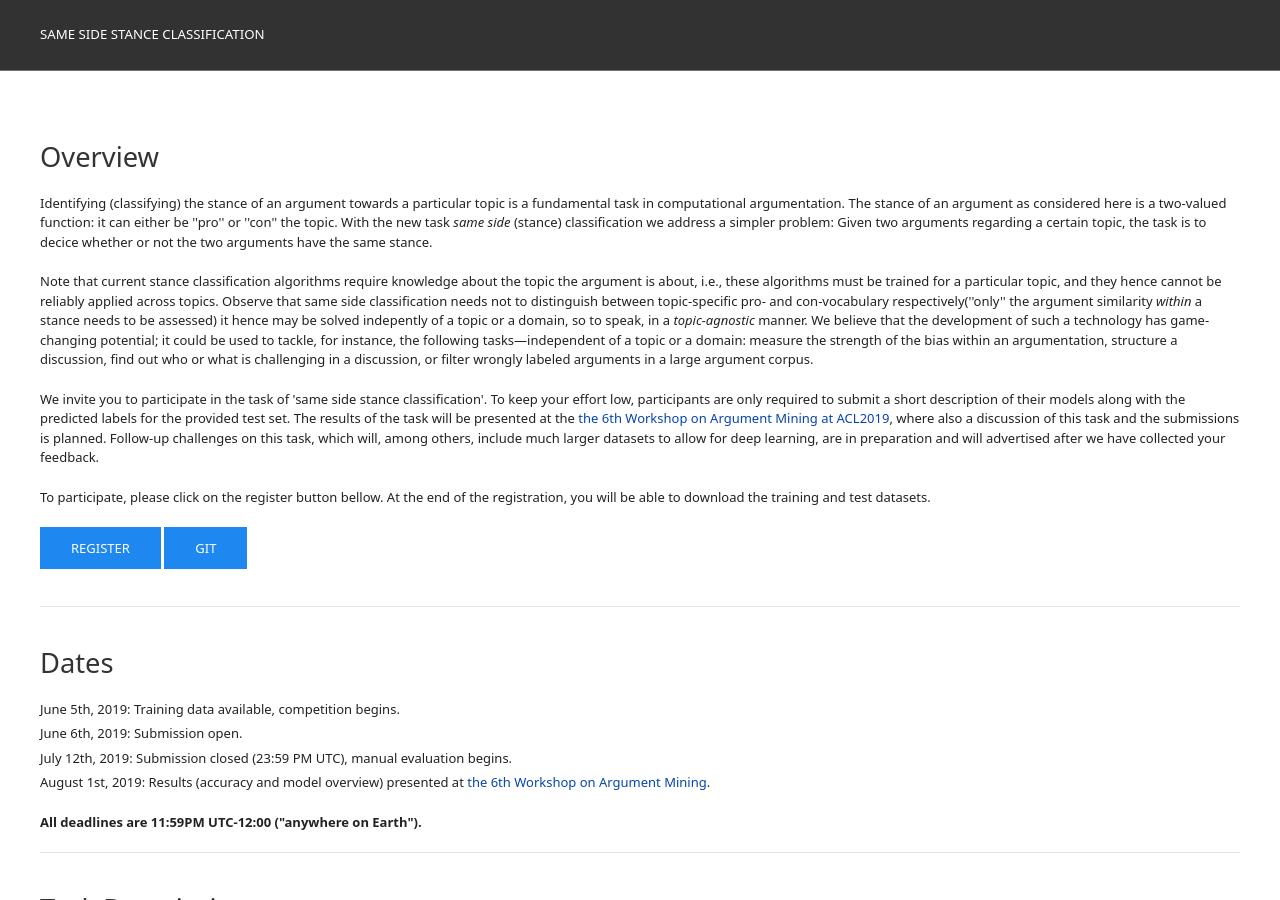
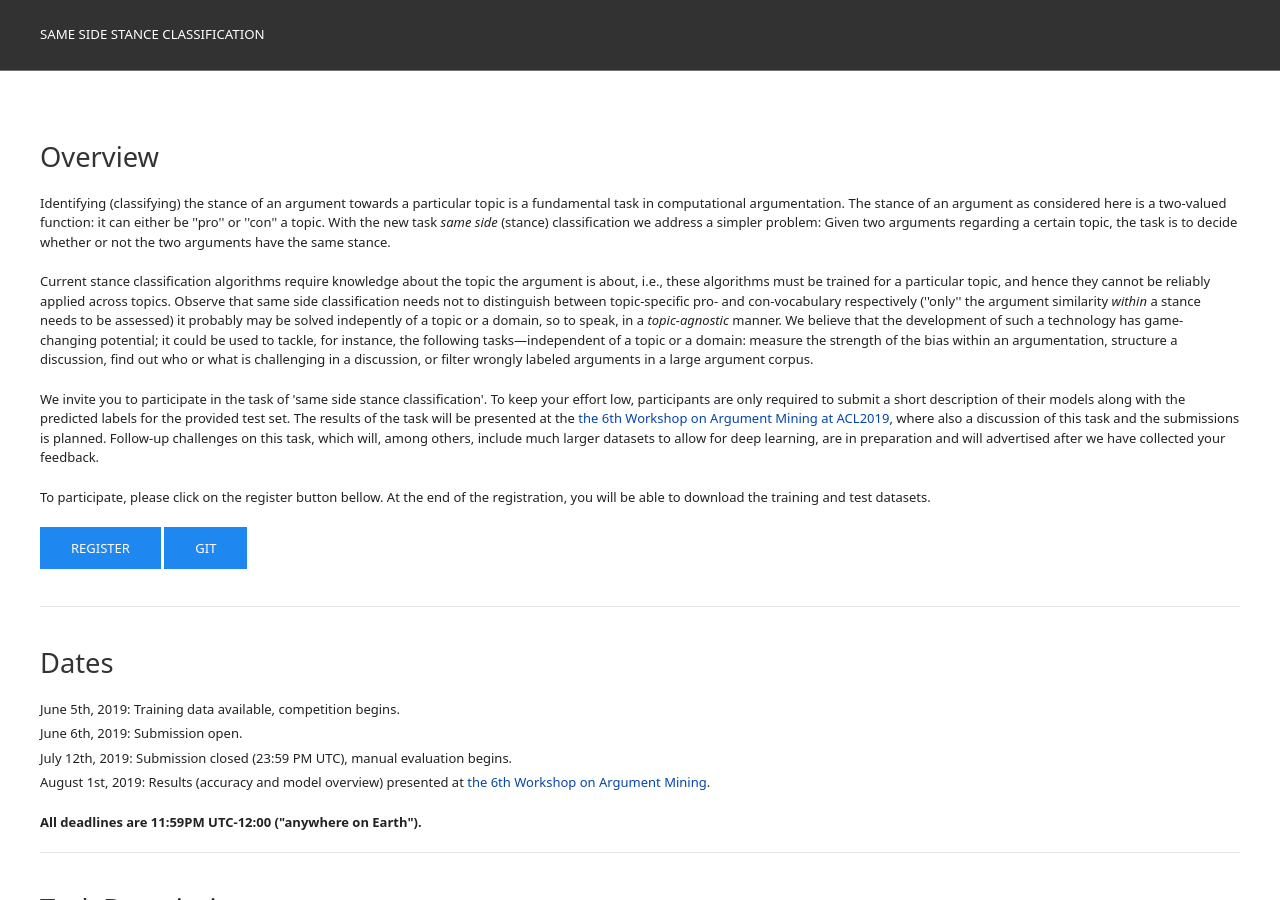
Before and after one commit to shahbazsyed/sameside-webis-de.github.io, a Jekyll site: the page built from index.html, in a window 1280 px wide and 900 px high. Built offline with Jekyll 4.4.1, drawn with Linux system fonts in a browser that asks for light colours.

Commit message:
Update index.html

```diff
--- a/index.html
+++ b/index.html
@@ -10,10 +10,10 @@ description: Same Side Stance Classification
 
         <h1>Overview</h1>
 <p>
-Identifying (classifying) the stance of an argument towards a particular topic is a fundamental task in computational argumentation. The stance of an argument as considered here is a two-valued function: it can either be ''pro'' or ''con'' the topic. With the new task <i>same side</i> (stance) classification we address a simpler problem: Given two arguments regarding a certain topic, the task is to decice whether or not the two arguments have the same stance.
+Identifying (classifying) the stance of an argument towards a particular topic is a fundamental task in computational argumentation. The stance of an argument as considered here is a two-valued function: it can either be ''pro'' or ''con'' a topic. With the new task <i>same side</i> (stance) classification we address a simpler problem: Given two arguments regarding a certain topic, the task is to decide whether or not the two arguments have the same stance.
 </p>
 <p>
-Note that current stance classification algorithms require knowledge about the topic the argument is about, i.e., these algorithms must be trained for a particular topic, and they hence cannot be reliably applied across topics. Observe that same side classification needs not to distinguish between topic-specific pro- and con-vocabulary respectively(''only'' the argument similarity <i>within</i> a stance needs to be assessed) it hence may be solved indepently of a topic or a domain, so to speak, in a <i>topic-agnostic</i> manner. We believe that the development of such a technology has game-changing potential; it could be used to tackle, for instance, the following tasks&mdash;independent of a topic or a domain: measure the strength of the bias within an argumentation, structure a discussion, find out who or what is challenging in a discussion, or filter wrongly labeled arguments in a large argument corpus.
+Current stance classification algorithms require knowledge about the topic the argument is about, i.e., these algorithms must be trained for a particular topic, and hence they cannot be reliably applied across topics. Observe that same side classification needs not to distinguish between topic-specific pro- and con-vocabulary respectively (''only'' the argument similarity <i>within</i> a stance needs to be assessed) it probably may be solved indepently of a topic or a domain, so to speak, in a <i>topic-agnostic</i> manner. We believe that the development of such a technology has game-changing potential; it could be used to tackle, for instance, the following tasks&mdash;independent of a topic or a domain: measure the strength of the bias within an argumentation, structure a discussion, find out who or what is challenging in a discussion, or filter wrongly labeled arguments in a large argument corpus.
 </p>
 <p>
 We invite you to participate in the task of 'same side stance classification'. To keep your effort low, participants are only required to submit a short description of their models along with the predicted labels for the provided test set. The results of the task will be presented at the <a href="https://argmining19.webis.de/" target="_blank">the 6th Workshop on Argument Mining at ACL2019</a>, where also a discussion of this task and the submissions is planned. Follow-up challenges on this task, which will, among others, include much larger datasets to allow for deep learning, are in preparation and will advertised after we have collected your feedback.
```
